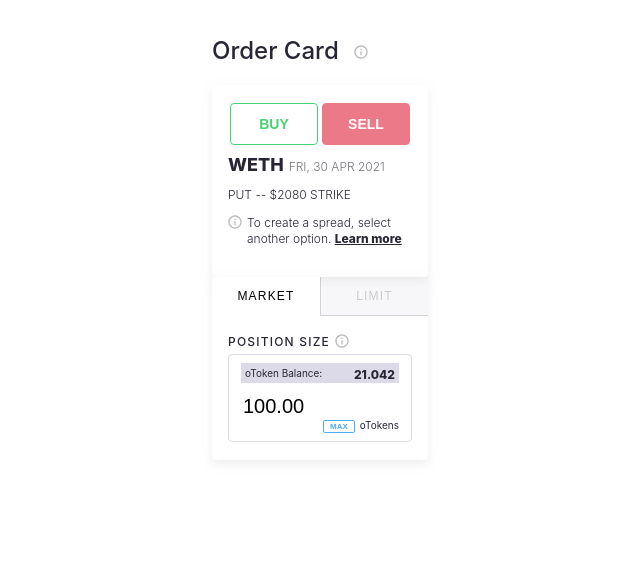
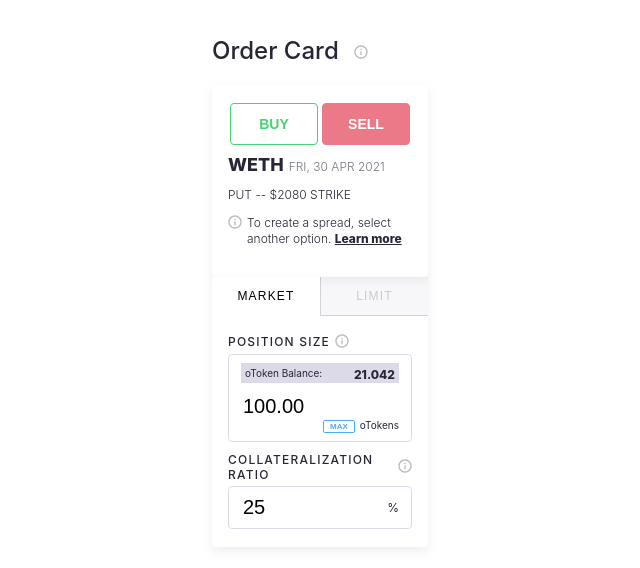
Before and after one commit to Gtonizuka/market_sell, a React (Create React App) app: page / in a window 1280 px wide. Shown: the top 568 px of the page, without its empty margins (320-960 px from the left). Built offline with nearby package versions, Linux system fonts and the light colour scheme.

Commit message:
Add collateralization ratio

```diff
--- a/src/components/MainCard.tsx
+++ b/src/components/MainCard.tsx
@@ -1,6 +1,7 @@
 import { useState } from 'react';
 import styled from 'styled-components';
 import InputBalance from '../ui-components/InputBalance';
+import InputCollateral from '../ui-components/InputCollateral';
 
 import ToolTip from '../ui-components/Tooltip';
 import { InputTitle, InputWithTooltip, SectionTitle, TitleWithTooltip } from './styles';
@@ -92,6 +93,7 @@ const MainCard: React.FC = () => {
             </TabsArea>
             <div style={{ padding: '18px 16px' }}>
                 <InputBalance />
+                <InputCollateral />
             </div>
         </Card>
     );
--- /dev/null
+++ b/src/ui-components/InputCollateral.tsx
@@ -0,0 +1,67 @@
+import { useState } from 'react';
+import styled from 'styled-components';
+
+import ToolTip from '../ui-components/Tooltip';
+import { InputTitle, InputWithTooltip } from '../components/styles';
+
+const InputWrap = styled.div`
+    border: 1px solid #DCDAE9;
+    box-sizing: border-box;
+    border-radius: 4px;
+    min-height: 40px;
+    margin-top: 4px;
+    overflow: hidden;
+    padding: 8px 12px;
+`
+
+const InputEl = styled.input`
+    border: none;
+    font-size: 2rem;
+    font-weight: 400;
+    width: 100%;
+
+    &:active, &:focus {
+        outline: none;
+    }
+`
+
+const SpanLg = styled.span`
+    align-self: center;
+    font-size: 1.2rem;
+    font-weight: 400;
+`
+
+const InputCollateral: React.FC = () => {
+
+    const [amount, setAmount] = useState('25')
+
+    const handleBlur = (el: any) => {
+        const { value } = el.target;
+
+        const format = Number(value);
+
+        if (format > 100 || format < 0) {
+            setAmount('100')
+            return;
+        }
+        setAmount(value);
+    }
+
+    return (
+        <div style={{ marginTop: 10 }}>
+            <InputWithTooltip>
+                <InputTitle>
+                    COLLATERALIZATION RATIO
+                </InputTitle> <ToolTip text={'Generic tooltip text'} />
+            </InputWithTooltip>
+            <InputWrap>
+                <div style={{ display: 'flex' }}>
+                    <InputEl type="number" min="0" max="100" value={amount} onChange={(el) => setAmount(el.target.value)} onBlur={handleBlur} />
+                    <SpanLg>%</SpanLg>
+                </div>
+            </InputWrap>
+        </div>
+    );
+}
+
+export default InputCollateral;
```
